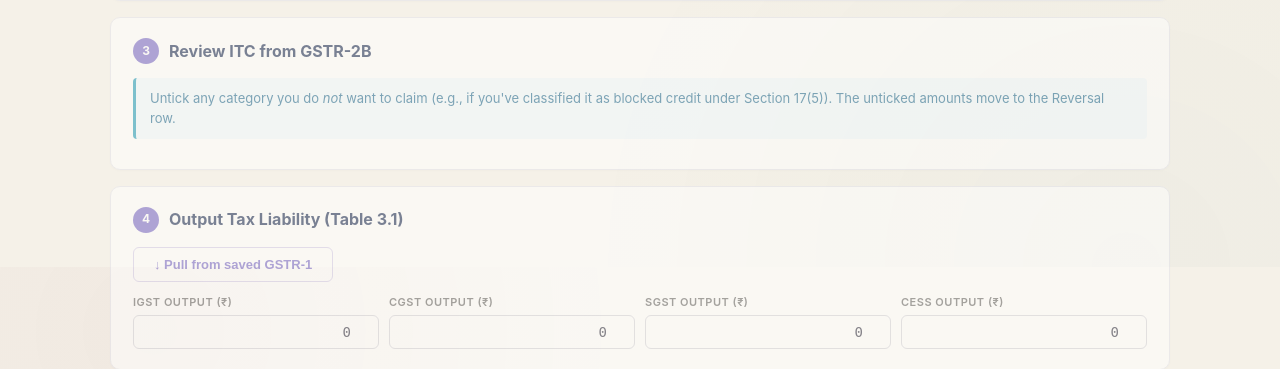
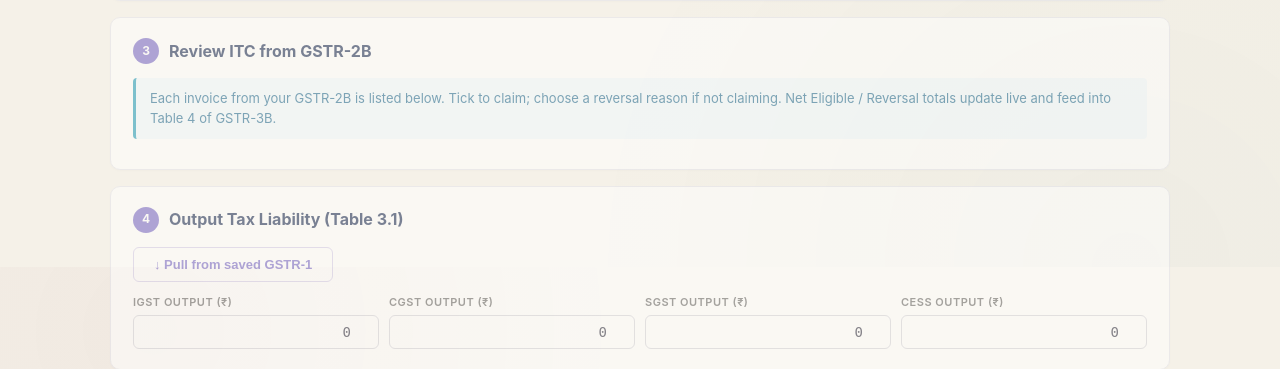
Before and after one commit to Sai2652/GSTR-Tool, a Flask app: page /gstr3b in a window 1280 px wide. Shown: the part 533-902 px from the top of the page. Run offline with Flask 3, Linux system fonts and the light colour scheme; data that the repository does not hold is empty; parts of the project's set-up code (start-up, migrations or seed data) failed here and were passed over.

Commit message:
auto: claude edit

```diff
--- a/web/templates/gstr3b.html
+++ b/web/templates/gstr3b.html
@@ -123,12 +123,58 @@
     <div id="parse-status" style="margin-top:10px;"></div>
   </div>
 
-  <!-- STEP 3: ITC Review with eligibility toggles -->
+  <!-- STEP 3: ITC Review with invoice-level toggles -->
   <div class="g3-step disabled" id="step-3">
     <h2><span class="num">3</span> Review ITC from GSTR-2B</h2>
     <div class="g3-info">
-      Untick any category you do <em>not</em> want to claim (e.g., if you've classified it as blocked credit under Section 17(5)). The unticked amounts move to the Reversal row.
+      Each invoice from your GSTR-2B is listed below. Tick to claim; choose a reversal reason if not claiming. Net Eligible / Reversal totals update live and feed into Table 4 of GSTR-3B.
     </div>
+    <div id="itc-invoice-toolbar" style="display:none;margin:10px 0;gap:10px;align-items:center;flex-wrap:wrap;">
+      <input type="text" id="itc-search" placeholder="Search supplier / invoice no…" class="g3-input" style="flex:1;min-width:220px;max-width:360px;">
+      <select id="itc-filter-category" class="g3-select" style="flex:0 0 200px;">
+        <option value="">All categories</option>
+        <option value="all_other_itc">All other ITC (B2B)</option>
+        <option value="reverse_charge">Reverse charge</option>
+        <option value="isd">ISD</option>
+        <option value="imports">Imports</option>
+        <option value="credit_notes">Credit notes</option>
+      </select>
+      <button class="g3-btn g3-btn-secondary" id="itc-tick-all" type="button">Tick all</button>
+      <button class="g3-btn g3-btn-secondary" id="itc-untick-all" type="button">Untick all</button>
+      <span id="itc-invoice-count" style="font-size:12px;color:#666;margin-left:auto;"></span>
+    </div>
+    <div id="itc-invoice-list-wrap" style="display:none;max-height:520px;overflow:auto;border:1px solid #e5e7eb;border-radius:6px;">
+      <table class="g3-table" id="itc-invoice-table" style="font-size:12px;">
+        <thead style="position:sticky;top:0;background:#f3f4f6;z-index:1;">
+          <tr>
+            <th style="width:28px;"><input type="checkbox" id="itc-master-tick" checked></th>
+            <th>Supplier</th>
+            <th>Invoice No / Date</th>
+            <th style="text-align:right;">Taxable</th>
+            <th style="text-align:right;">IGST</th>
+            <th style="text-align:right;">CGST</th>
+            <th style="text-align:right;">SGST</th>
+            <th style="text-align:right;">Cess</th>
+            <th>Reversal reason</th>
+          </tr>
+        </thead>
+        <tbody id="itc-invoice-rows"></tbody>
+      </table>
+    </div>
+    <div id="itc-invoice-totals" style="display:none;margin-top:10px;padding:10px;background:#F7F9FC;border-radius:6px;font-size:12.5px;">
+      <strong>Net Eligible ITC →</strong>
+      IGST <span id="net-igst">0.00</span> ·
+      CGST <span id="net-cgst">0.00</span> ·
+      SGST <span id="net-sgst">0.00</span> ·
+      Cess <span id="net-cess">0.00</span>
+      &nbsp;|&nbsp;
+      <strong>Reversal (4B) →</strong>
+      IGST <span id="rev-igst">0.00</span> ·
+      CGST <span id="rev-cgst">0.00</span> ·
+      SGST <span id="rev-sgst">0.00</span> ·
+      Cess <span id="rev-cess">0.00</span>
+    </div>
+    <!-- Fallback category view when invoice list is unavailable (older 2B files) -->
     <div id="itc-review"></div>
   </div>
 
```
